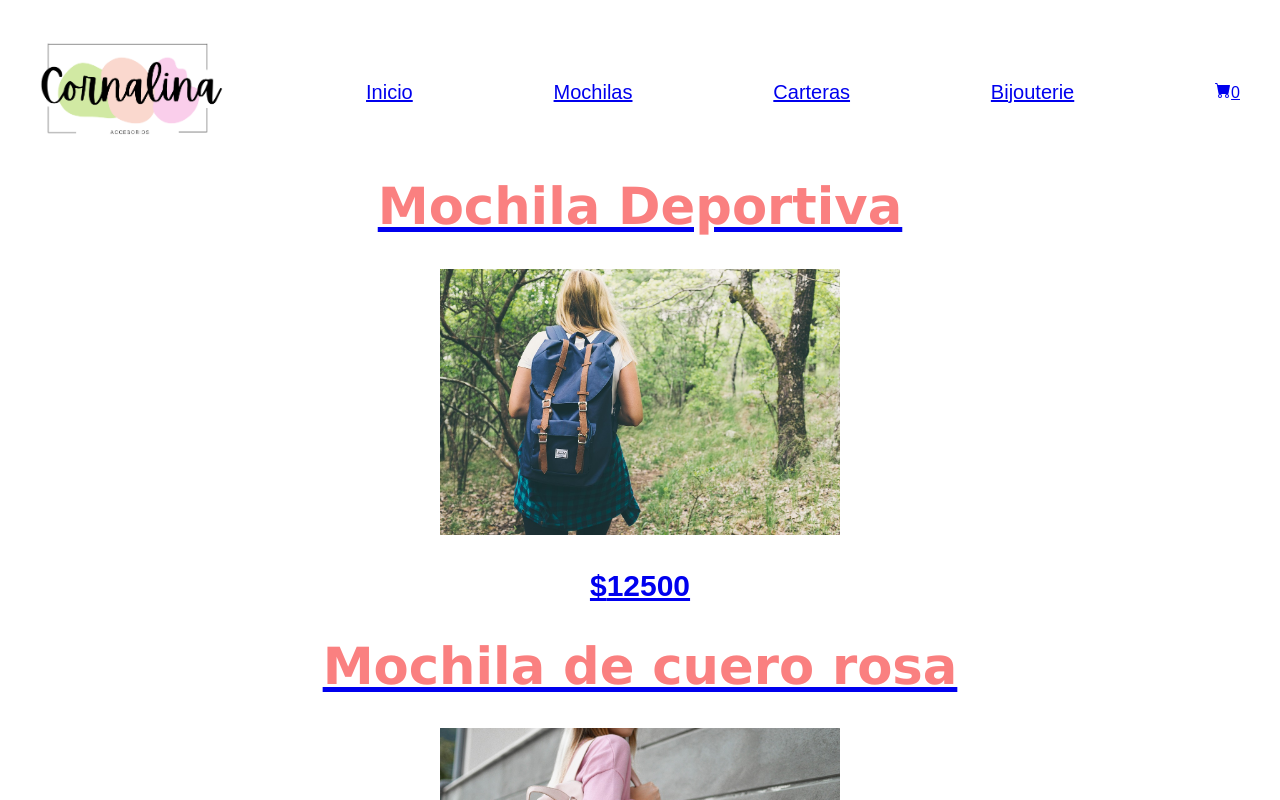
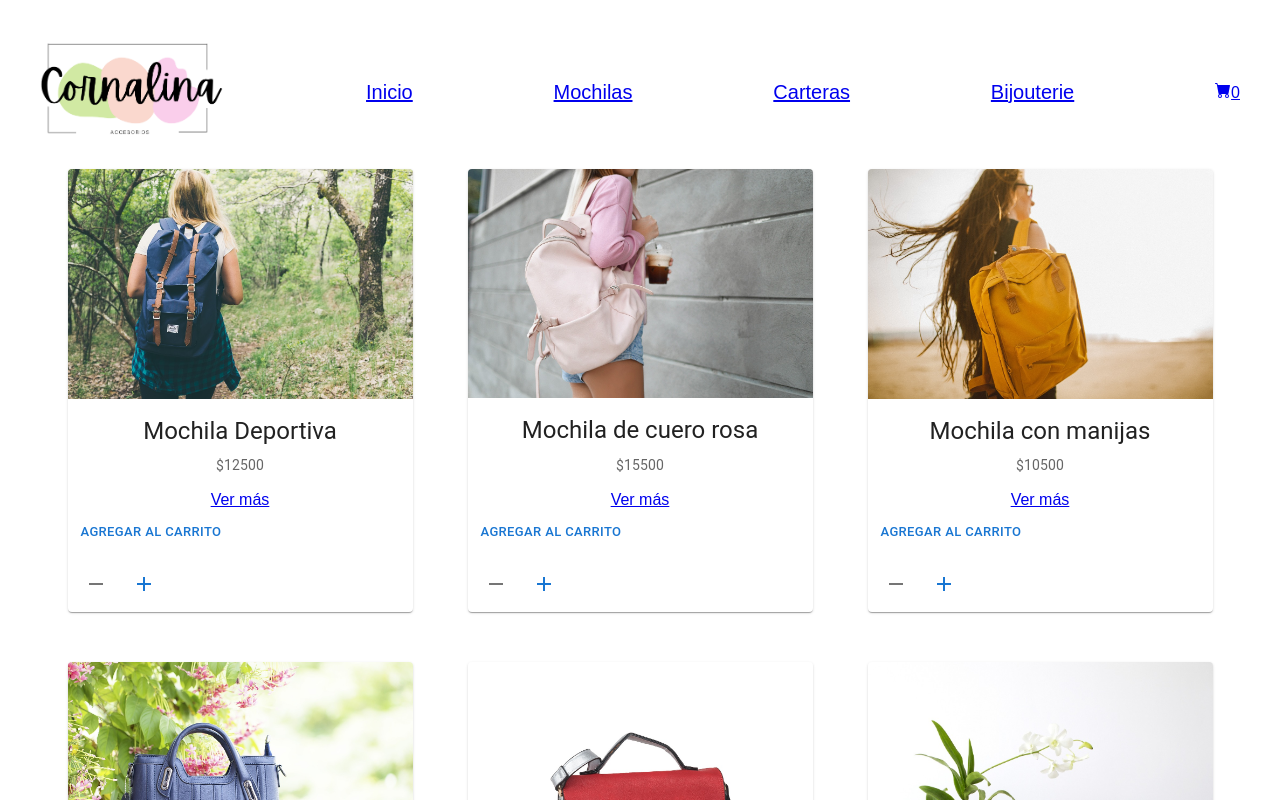
Before and after one commit to beluram/Cornalia-ProjectoFinalRamirezBelen, a React (Vite) app: page / in a window 1280 px wide. Shown: the top 800 px of the page. Built offline with nearby package versions, Linux system fonts and the light colour scheme.

Commit message:
card buttons, starting to use events

```diff
--- a/package.json
+++ b/package.json
@@ -9,8 +9,14 @@
     "preview": "vite preview"
   },
   "dependencies": {
+    "@emotion/react": "^11.10.6",
+    "@emotion/styled": "^11.10.6",
+    "@mui/icons-material": "^5.11.16",
+    "@mui/material": "^5.11.16",
     "axios": "^1.3.4",
+    "bootstrap": "^5.2.3",
     "react": "^18.2.0",
+    "react-bootstrap": "^2.7.2",
     "react-dom": "^18.2.0",
     "react-icons": "^4.8.0",
     "react-router-dom": "^6.9.0"
--- a/src/components/Card/Card.jsx
+++ b/src/components/Card/Card.jsx
@@ -1,16 +1,45 @@
-import { Link } from "react-router-dom";
+import {Link} from "react-router-dom";
 import styles from "./card.module.css";
+import Card from '@mui/material/Card';
+import CardContent from '@mui/material/CardContent';
+import CardMedia from '@mui/material/CardMedia';
+import Typography from '@mui/material/Typography';
+import IconButton from '@mui/material/IconButton';
+import {Button, CardActionArea, CardActions} from '@mui/material';
+import RemoveIcon from '@mui/icons-material/Remove';
 
-const Card = ({product}) => {
-  return (
-    <Link to={`/item/${product.id}`}>
+import AddItemButton from "../ItemDetail/AddItemButton";
+
+function CardProduct({product}) {
+    return (
         <div className={styles.container}>
-            <h1>{product.nombre}</h1>
-            <img src={product.imagen} alt={product.nombre} width="400"/>
-            <h3>${product.valor}</h3>
+            <Card sx={{
+                maxWidth: 345
+            }}>
+                <CardActionArea>
+                    <CardMedia component="img" image={product.imagen} alt={product.nombre}/>
+                    <CardContent>
+                        <Typography gutterBottom variant="h5" component="div">
+                            {product.nombre}
+                        </Typography>
+                        <Typography variant="body2" color="text.secondary">
+                            ${product.valor}
+                        </Typography>
+                    </CardContent>
+                </CardActionArea>
+                <Link to={`/item/${product.id}`}>Ver más</Link>
+                <CardActions>
+                    <Button size="small" color="primary">Agregar al carrito</Button>
+                </CardActions>
+                <CardActions>
+                    <IconButton aria-label="remove">
+                        <RemoveIcon/>
+                    </IconButton>
+                    <AddItemButton product={product}/>
+                </CardActions>
+            </Card>
         </div>
-    </Link>
-  )
+    );
 }
 
-export default Card;
+export default CardProduct;
--- a/src/components/Card/card.module.css
+++ b/src/components/Card/card.module.css
@@ -1,3 +1,6 @@
+.container{
+    margin: 25px;
+}
 p{
     font-size:20px;
 }
--- /dev/null
+++ b/src/components/ItemDetail/AddItemButton.jsx
@@ -0,0 +1,22 @@
+import {IconButton} from "@mui/material";
+import AddIcon from '@mui/icons-material/Add';
+
+export default function AddItemButton({product}) {
+    function handleAddItemClick() {
+        if (product.quantity) {
+            product.quantity += 1
+        }else {
+            product.quantity = 1
+        }
+
+        console.log("Me clickeaste: " + product.nombre + " Cantidad: " + product.quantity)
+    }
+
+    return (
+        <IconButton aria-label="add" color="primary" onClick={handleAddItemClick}>
+
+            <AddIcon/>
+        </IconButton>
+
+    );
+}
--- a/src/components/ItemListContainer/ItemListContainer.jsx
+++ b/src/components/ItemListContainer/ItemListContainer.jsx
@@ -20,7 +20,7 @@ const ItemListContainer = () => {
   }, [id])
 
       return (
-        <div className={styles.productos}>
+        <div className={styles.container}>
           {products.map((product) => (<Card key={product.id} product={product}/>))}
         </div>
       );
--- a/src/components/ItemListContainer/ItemListContainer.module.css
+++ b/src/components/ItemListContainer/ItemListContainer.module.css
@@ -1,4 +1,8 @@
-.productos{
+.container{
     color: #f6b0b0;
     font-family:Sans-serif;
+    display: flex;
+    flex-direction: row;
+    flex-wrap: wrap;
+    justify-content: space-around;
 }
```
Also changed, not shown: src/components/Button/Button.jsx (deleted), 1 other file (tests, documents, lock files or other folders).
